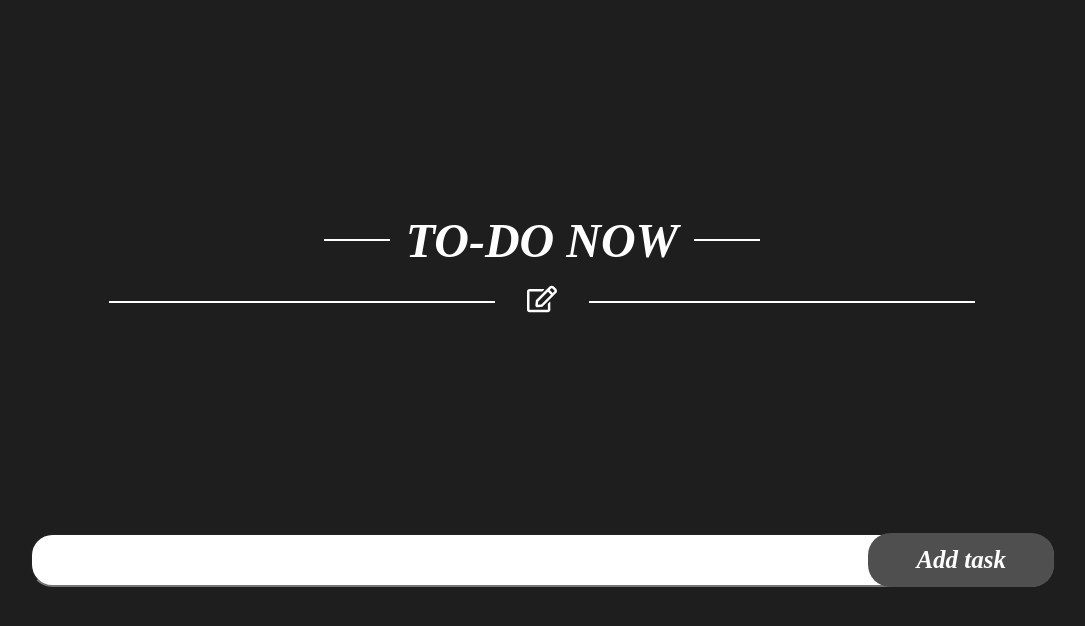
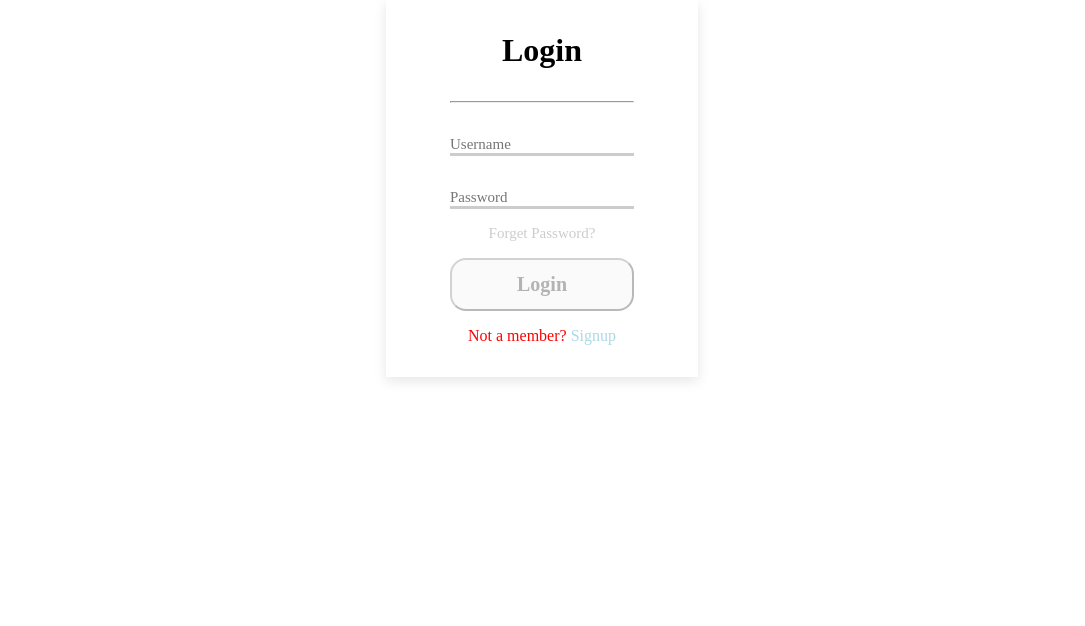
Before and after one commit to KavinKumar008/ToDo-App-Now, a React (Vite) app: page / in a window 1280 px wide. Shown: the top 626 px of the page, without its empty margins (98-1183 px from the left). Built offline with nearby package versions, Linux system fonts and the light colour scheme.

Commit message:
edit working still going on

```diff
--- a/package.json
+++ b/package.json
@@ -12,7 +12,8 @@
   "dependencies": {
     "react": "^18.3.1",
     "react-dom": "^18.3.1",
-    "react-icons": "^5.3.0"
+    "react-icons": "^5.3.0",
+    "react-router-dom": "^6.27.0"
   },
   "devDependencies": {
     "@eslint/js": "^9.11.1",
--- a/src/App.jsx
+++ b/src/App.jsx
@@ -1,11 +1,16 @@
 import React from "react";
 import TodoPage from "./component1/TodoPage";
+import LoginPage from "./loginpage/LoginPage";
+import { BrowserRouter, Routes, Route } from "react-router-dom";
 
 const App = () => {
   return (
-    <div>
-      <TodoPage />
-    </div>
+    <BrowserRouter>
+      <Routes>
+        <Route path="/" element={<LoginPage />} />
+        <Route path="/todopage" element={<TodoPage />} />
+      </Routes>
+    </BrowserRouter>
   );
 };
 
--- a/src/component1/TodoPage.jsx
+++ b/src/component1/TodoPage.jsx
@@ -16,16 +16,14 @@ const TodoPage = () => {
     setStoreData(storeData.filter((_, ind) => ind !== index));
   }
 
-  function editData(itemIn) {
-    setStoreData(
-      storeData.forEach((ele, i, array) => {
-        if (i === itemIn) {
-          i = ele;
-        }
-        console.log(i);
-      })
-    );
-  }
+  // function eData(value, eIndex) {
+  //   setStoreData(
+  //     storeData.map((ele, i, array) => {
+  //       if (eIndex === i) {
+  //       }
+  //     })
+  //   );
+  // }
 
   return (
     <main className={Style.mainContainer}>
@@ -64,7 +62,8 @@ const TodoPage = () => {
             item={item}
             ind={ind}
             deleteData={deleteData}
-            editData={editData}
+            storeData={storeData}
+            // eData={eData}
           />
         </div>
       ))}
--- a/src/component1/style.module.css
+++ b/src/component1/style.module.css
@@ -118,6 +118,7 @@
     display: flex;
     gap: 1rem;
     font-size: 3rem;
+    color: #fff;
     font-style: italic;
     font-weight: bolder;
 }
@@ -134,6 +135,7 @@
     display: flex;
     font-size: 30px;
     gap: 2rem;
+    color: #fff;
 }
 
 .logoContainer::before,.logoContainer::after{
--- a/src/index.css
+++ b/src/index.css
@@ -10,8 +10,8 @@
 }
 
 body{
-  background-color: black;
-  color: #fff;
+  /* background-color: black; */
+  /* color: #fff; */
   display: flex;
   align-items: center;
   justify-content: center;
--- /dev/null
+++ b/src/loginpage/LoginPage.jsx
@@ -0,0 +1,65 @@
+import React, { useState } from "react";
+import Style from "./style.module.css";
+import { useNavigate } from "react-router-dom";
+
+const LoginPage = () => {
+  const [uname, setUname] = useState("");
+  const [pass, setPass] = useState("");
+  const navigate = useNavigate();
+  const data = { uname, pass };
+  const handleSubmit = () => {
+    setUname(
+      uname.match(/[a-zA-Z]/) ? navigate("todopage", { state: uname }) : false
+    );
+    setPass(pass.match(/[0-9]/) ? navigate("todopage") : false);
+    console.log(uname);
+  };
+  return (
+    <div className={Style.mainContainer}>
+      <h1 className={Style.heading}>Login</h1>
+      <hr style={{ width: "100%" }} />
+      <div className={Style.formParent}>
+        <form className={Style.formContainer}>
+          <div className={Style.innerForm}>
+            <label htmlFor="name">
+              <input
+                type="text"
+                id="name"
+                name="name"
+                placeholder="Username"
+                className={Style.inputField}
+                value={uname}
+                onChange={(e) => setUname(e.target.value)}
+              />
+            </label>
+            <label htmlFor="pass">
+              <input
+                type="password"
+                id="pass"
+                name="pass"
+                placeholder="Password"
+                className={Style.inputField}
+                value={pass}
+                onChange={(e) => setPass(e.target.value)}
+              />
+            </label>
+          </div>
+        </form>
+        <p className={Style.forgetPass}>Forget Password?</p>
+        <button
+          type="submit"
+          className={Style.btn}
+          onClick={handleSubmit}
+          disabled={!uname}
+        >
+          Login
+        </button>
+        <p className={Style.footerPara}>
+          Not a member? <span>Signup</span>
+        </p>
+      </div>
+    </div>
+  );
+};
+
+export default LoginPage;
--- /dev/null
+++ b/src/loginpage/style.module.css
@@ -0,0 +1,71 @@
+.mainContainer{
+    display: flex;
+    align-items: center;
+    flex-direction: column;
+    gap: 2rem;
+    padding: 2rem 4rem;
+    background-color: #fff;
+    box-shadow: 0 4px 12px rgba(0, 0, 0, 0.1);
+}
+
+:root{
+    --fcolor:#ccc;
+}
+
+.heading{
+    font-size: 2rem;
+    font-weight: bolder;
+}
+
+.formParent{
+    width: 100%;
+    display: flex;
+    align-items: center;
+    justify-content: center;
+    flex-direction: column;
+    gap: 1rem;
+}
+
+.formContainer{
+    width: 100%;
+}
+
+.innerForm{
+    width: 100%;
+    display: flex;
+    flex-direction: column;
+    gap: 2rem;
+}
+
+.inputField{
+    width: 100%;
+    border: none;
+    outline: none;
+    border-bottom: 0.2rem solid var(--fcolor);
+    font-size: 15px;
+}
+
+.forgetPass{
+    color: var(--fcolor);
+    font-size: 15px;
+    cursor: pointer;
+}
+
+.btn{
+    width: 100%;
+    padding: 0.8rem;
+    border-radius: 1rem;
+    font-size: 20px;
+    font-weight: bold;
+    outline: none;
+    cursor: pointer;
+}
+
+.footerPara{
+    color: red;
+}
+
+.footerPara > span{
+    color: lightblue;
+    cursor: pointer;
+}
--- a/src/textdisplay/DisplayValue.jsx
+++ b/src/textdisplay/DisplayValue.jsx
@@ -3,26 +3,38 @@ import Style from "../textdisplay/style.module.css";
 import { MdDelete, MdOutlineEditNote } from "react-icons/md";
 import { FaEdit } from "react-icons/fa";
 
-const DisplayValue = ({ item, deleteData, ind, editData }) => {
+const DisplayValue = ({ item, deleteData, ind }) => {
+  const [editBox, setEditBox] = useState(false);
+  const [inputs, setInputs] = useState([]);
+  const [store, setStore] = useState([]);
   function getItem(itm) {
     deleteData(itm);
   }
 
-  function getData(edti) {
-    editData(edti);
+  function editData() {
+    setEditBox(true);
+    setInputs(item);
   }
+
+  const setClick = () => {
+    setStore([inputs]);
+    setInputs("");
+  };
 
   return (
     <main key={ind} className={Style.displayContainer}>
       <div type="text" className={Style.inputDisplay}>
         <div className={Style.inputChild}>
-          <h1 className={Style.displayData}>{item}</h1>
+          <h1 className={Style.displayData}>
+            {editBox ? null : item}
+            {/* {store} */}
+          </h1>
           <div className={Style.btns}>
             <button className={Style.logos}>
               <FaEdit
                 fontSize={22}
                 className={Style.editLogo}
-                onClick={() => getData(ind)}
+                onClick={() => editData(ind)}
               />
             </button>
             <button className={Style.logos}>
@@ -35,6 +47,18 @@ const DisplayValue = ({ item, deleteData, ind, editData }) => {
           </div>
         </div>
       </div>
+      {editBox ? (
+        <div>
+          <input
+            type="text"
+            value={inputs}
+            onChange={(e) => setInputs(e.target.value)}
+          />
+          <button type="submit" onClick={setClick}>
+            Set
+          </button>
+        </div>
+      ) : null}
     </main>
   );
 };
--- a/src/textdisplay/style.module.css
+++ b/src/textdisplay/style.module.css
@@ -70,7 +70,7 @@
 
 
 .displayContainer{
-    display: flex;
+    display: block;
     align-items: center;
     justify-content: center;
     margin-top: 2rem;
```
Also changed, not shown: src/main.jsx (+7 -7 lines), 1 other file (tests, documents, lock files or other folders).
